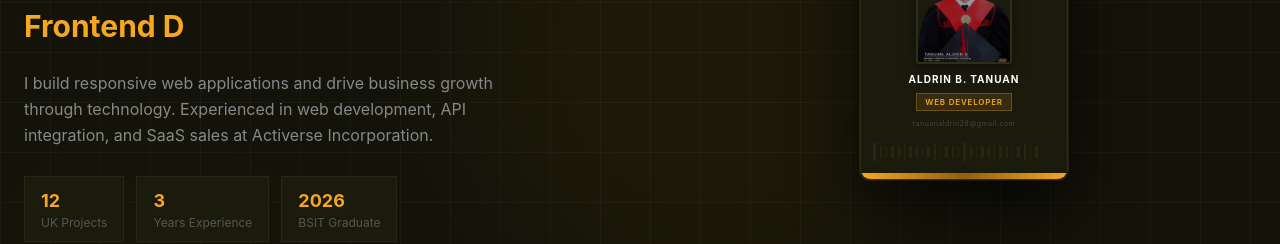
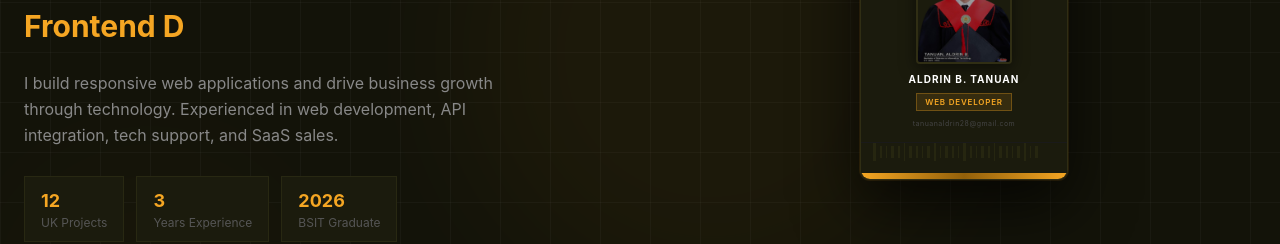
Before and after one commit to brdgt0128/TanuanMyOJTBlog, a React (Vite) app: page / in a window 1280 px wide. Shown: the part 348-592 px from the top of the page. Built offline with nearby package versions, Linux system fonts and the light colour scheme.

Commit message:
Remove Activerse Incorporation, add tech support to hero bio

```diff
--- a/src/app/components/Hero.tsx
+++ b/src/app/components/Hero.tsx
@@ -283,7 +283,7 @@ export function Hero() {
 
             <p className="text-sm sm:text-base leading-relaxed max-w-lg" style={{ color: '#888888' }}>
               I build responsive web applications and drive business growth through technology.
-              Experienced in web development, API integration, and SaaS sales at Activerse Incorporation.
+              Experienced in web development, API integration, tech support, and SaaS sales.
             </p>
 
             <div className="flex flex-wrap gap-3 pt-1">
```
